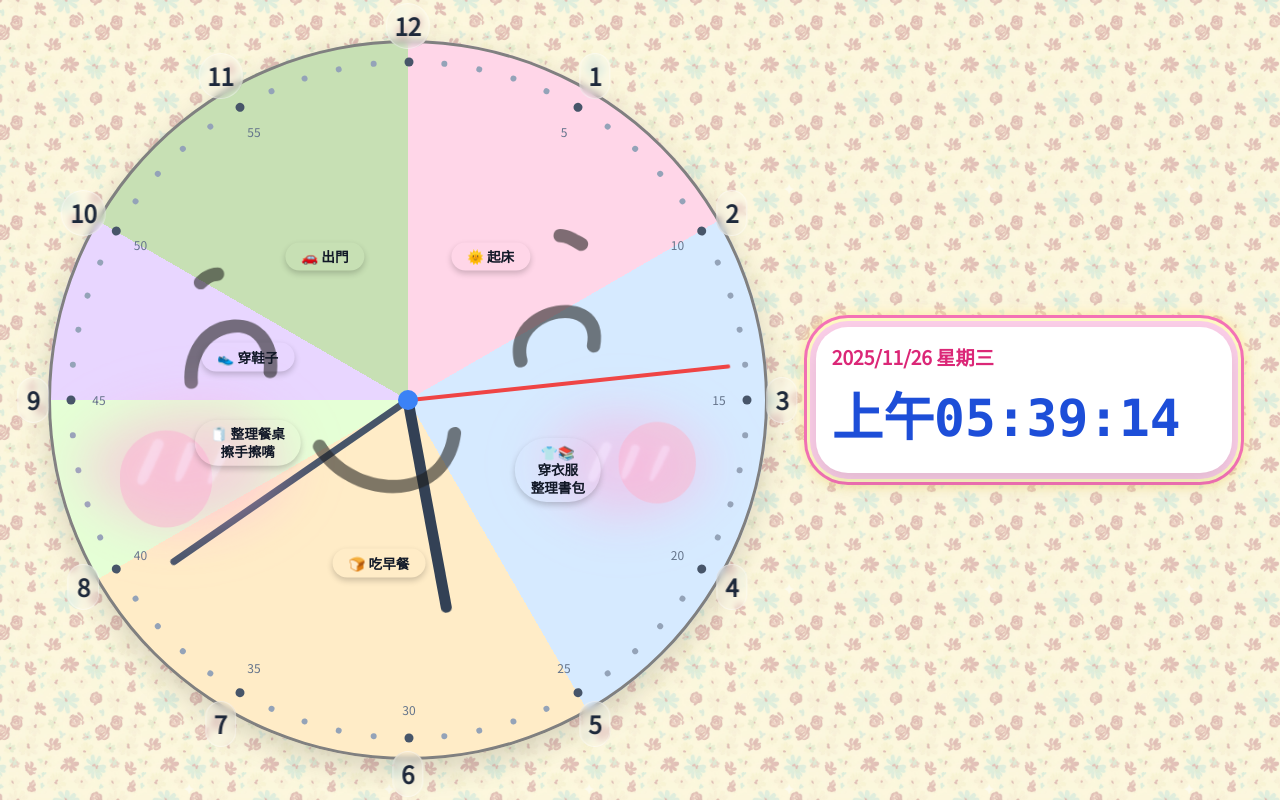
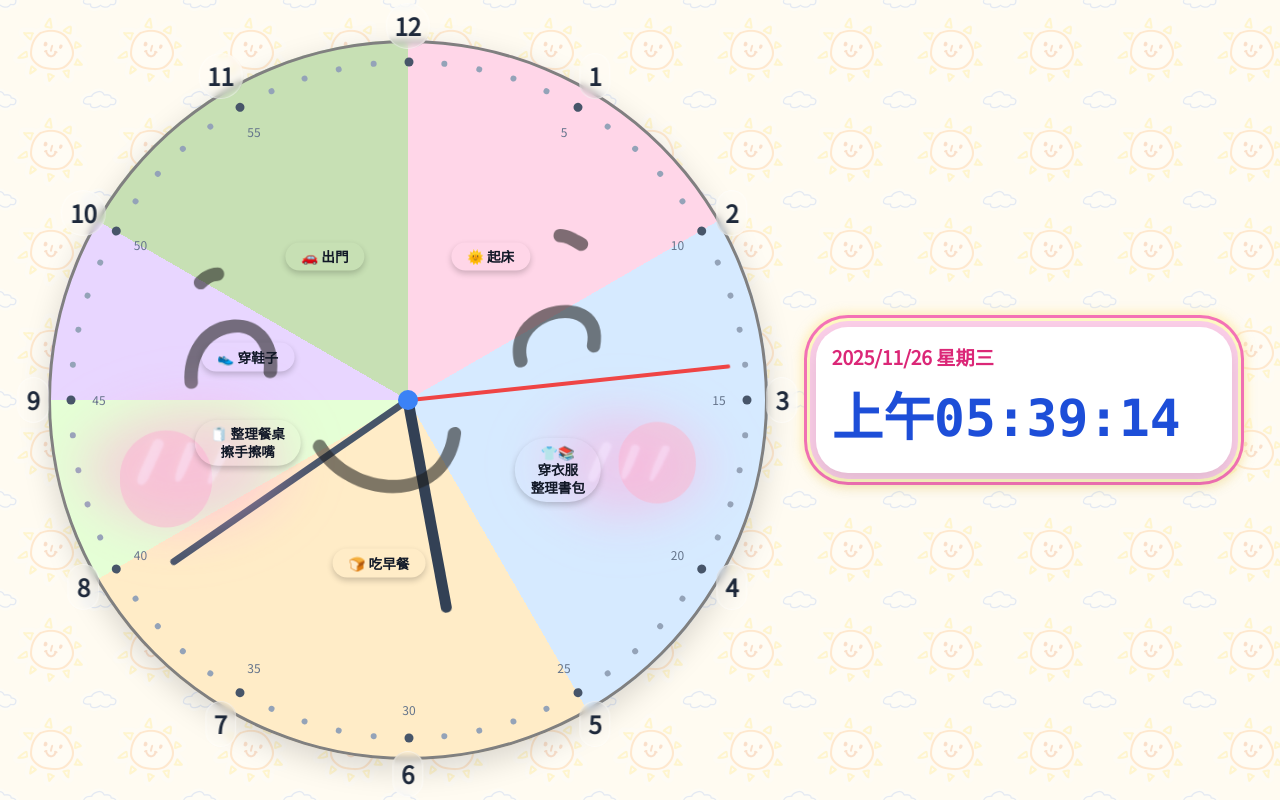
Before and after one commit to HannaHome/baby-clock2, a plain HTML site: page index.html in a window 1280 px wide. Drawn offline with nearby package versions, Linux system fonts and the light colour scheme.

Commit message:
Update index.html

```diff
--- a/index.html
+++ b/index.html
@@ -34,8 +34,8 @@
             scrollbar-width: none; /* Firefox */
 
             /* --- 背景圖片設定開始 (已根據您的要求更新) --- */
-            background-image:  url('https://hannahome.github.io/baby-clock2/background-AIflower.png');
-            background-size: 200px 200px;
+            background-image:  url('https://hannahome.github.io/baby-clock2/background-flower2.png');
+            background-size: 100px 100px;
             background-repeat: repeat; /* 設定為重複平鋪 */
             background-attachment: fixed;
             /* --- 背景圖片設定結束 --- */
```
